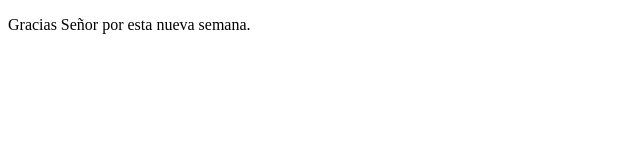
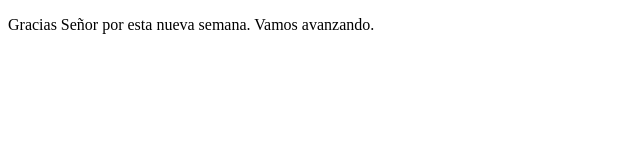
Before and after one commit to ACascoGuido/proyectoDemoCursoPrework, a plain HTML site: page index.html in a window 1280 px wide. Shown: the whole page, without its empty margins (0-640 px from the left). Drawn offline with Linux system fonts and the light colour scheme.

Commit message:
cambios de sitio

```diff
--- a/index.html
+++ b/index.html
@@ -7,6 +7,6 @@
     <title>TE AMO SEÑOR</title>
 </head>
 <body>
-    <p>Gracias Señor por esta nueva semana.</p>
+    <p>Gracias Señor por esta nueva semana. Vamos avanzando.</p>
 </body>
 </html>
```
